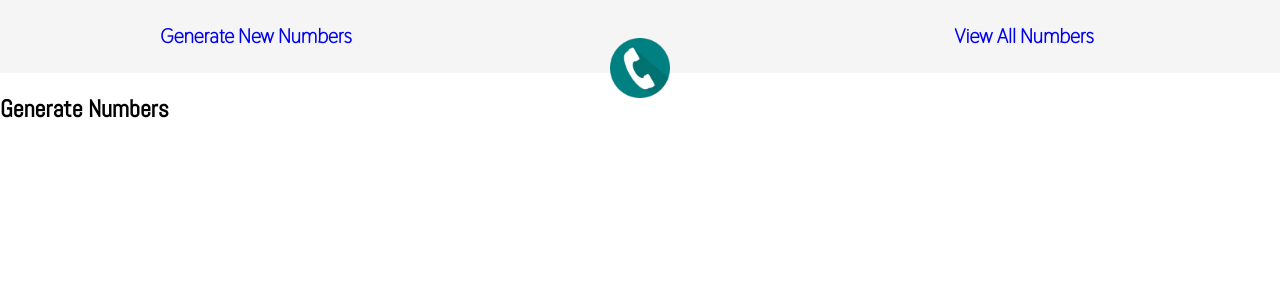
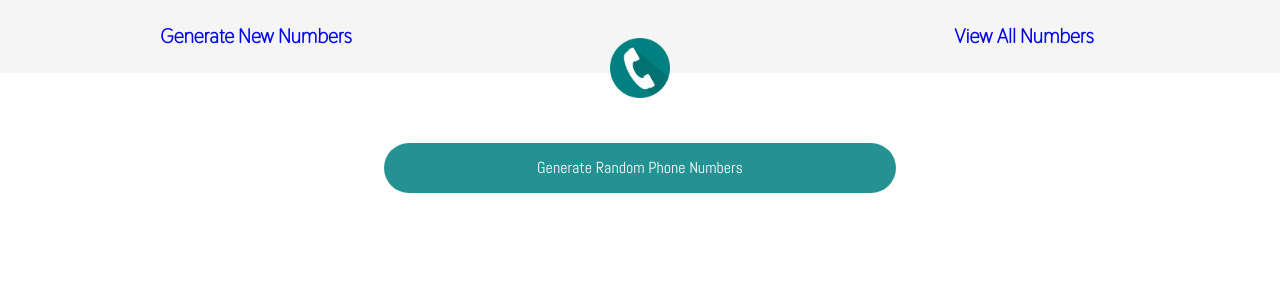
Before and after one commit to j33n/phone-number-generator, a React (Create React App) app: page / in a window 1280 px wide. Shown: the top 300 px of the page. Built offline with nearby package versions, Linux system fonts and the light colour scheme.

Commit message:
Add random number generator functionalities

```diff
--- a/src/pages/GenerateNumbers/GenerateNumbers.jsx
+++ b/src/pages/GenerateNumbers/GenerateNumbers.jsx
@@ -1,9 +1,55 @@
-import React from 'react';
+import React, { PureComponent } from 'react';
 
-const GenerateNumbers = () => (
-  <div>
-    <h2>Generate Numbers</h2>
-  </div>
-);
+import './generate.scss';
+
+class GenerateNumbers extends PureComponent {
+    state = {
+      numbersGenerated: 0,
+    }
+
+    formZeroedNumber = (number, numberOfZeroes) => {
+      let zeroes;
+      let combinedZeroes = '';
+      for (zeroes = 1; zeroes <= numberOfZeroes; zeroes += 1) {
+        combinedZeroes = `${combinedZeroes}0`;
+      }
+      return combinedZeroes + number;
+    }
+
+    stringifyNumber = (number, length) => {
+      const strNumber = number.toString(10);
+      if (strNumber.length < length) {
+        return this.formZeroedNumber(number, length - strNumber.length);
+      }
+      return number.toString(10);
+    }
+
+    triggerGenerator = () => {
+      const arrayLength = new Uint32Array(10000);
+      const randomNumbers = window.crypto.getRandomValues(arrayLength);
+      this.setState({
+        numbersGenerated: randomNumbers.length,
+      });
+
+      const generatedNumber = [];
+      randomNumbers.forEach((randomNumber) => {
+        generatedNumber.push(this.stringifyNumber(randomNumber, 10));
+      });
+    };
+
+    render() {
+      const { numbersGenerated } = this.state;
+      return (
+        <div className="container">
+          <div className="generator-button" onClick={this.triggerGenerator} type="button" role="presentation">Generate Random Phone Numbers</div>
+          {!!numbersGenerated && (
+          <span className="alert alert--success">
+            {`${numbersGenerated} Random Phone Numbers were Generated`}
+          </span>
+          )}
+        </div>
+      );
+    }
+}
 
 export default GenerateNumbers;
--- /dev/null
+++ b/src/pages/GenerateNumbers/generate.scss
@@ -0,0 +1,41 @@
+.generator-button {
+    height: 50px;
+    display: flex;
+    justify-content: center;
+    align-items: center;
+    margin: 70px auto;
+    border-radius: 25px;
+    background: #249292;
+    color: #fff;
+
+    width: 40%;
+
+    &:hover {
+        background: #007172;
+        cursor: pointer;
+    }
+}
+
+.loader {
+    height: 20px;
+    background: red;
+    border-radius: 10px;
+    width: 50%;
+}
+
+.alert {
+    font-size: 12px;
+    color: #fff;
+
+    &--success {
+        color: #4bb543;
+    }
+
+    &--danger {
+        color: #bb2124
+    }
+
+    &--warning {
+        color: #ffcc00;
+    }
+}
```
